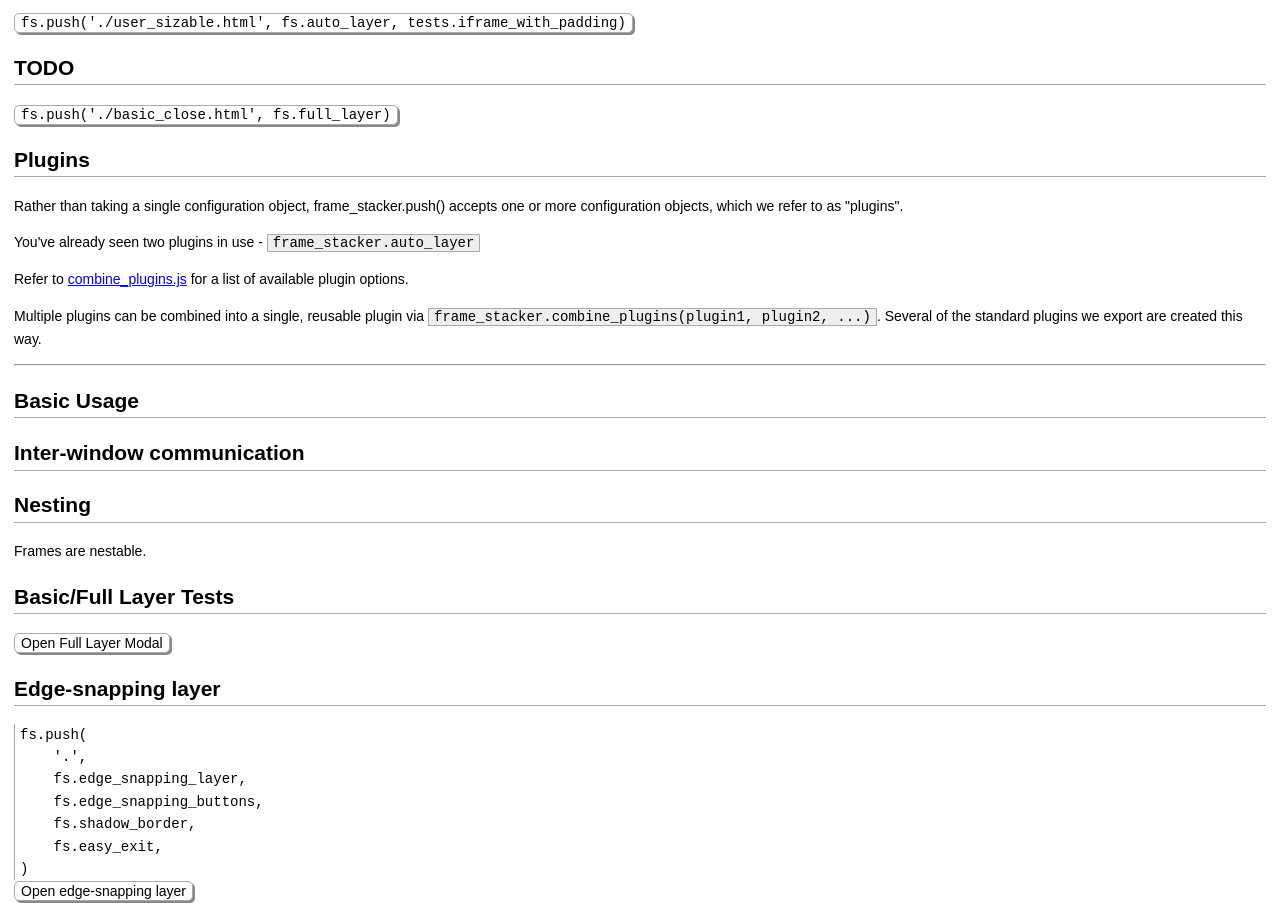
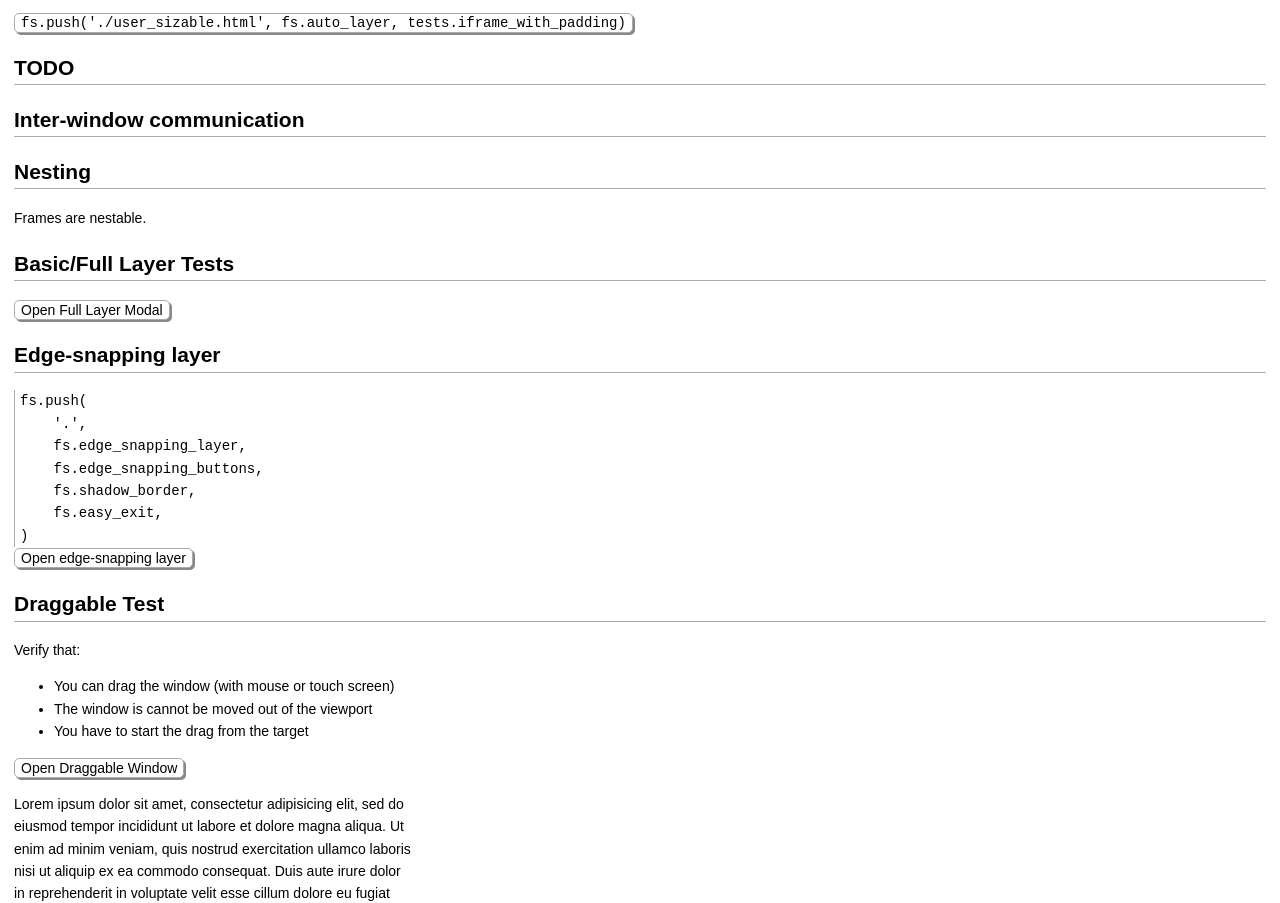
Before and after one commit to quadrant-newmedia/frame_stacker.js, a website built with Parcel: page demo/src/index.html in a window 1280 px wide. Shown: the part 1425-2328 px from the top of the page. Built offline with nearby package versions, Linux system fonts and the light colour scheme.

Commit message:
Minor changes

```diff
--- a/demo/src/index.html
+++ b/demo/src/index.html
@@ -122,29 +122,7 @@
 
     <h2>TODO</h2>
 
-
-    <p>
-        <button onclick="fs.push('./basic_close.html', fs.full_layer)" demo-button></button>
-        <br>
-    </p>
-
-    <h2>Plugins</h2>
-    <p>Rather than taking a single configuration object, frame_stacker.push() accepts one or more configuration objects, which we refer to as "plugins".
-
-    <p>You've already seen two plugins in use - <code>frame_stacker.auto_layer</code>
-
-    <p>Refer to <a href="/src/combine_plugins.js">combine_plugins.js</a> for a list of available plugin options.</p>
-
-    <p>Multiple plugins can be combined into a single, reusable plugin via <code>frame_stacker.combine_plugins(plugin1, plugin2, ...)</code>. Several of the standard plugins we export are created this way.
-
-
-
-<hr>
-    <h2>Basic Usage</h2>
-
-
     <h2 id="communication">Inter-window communication</h2>
-
     <h2>Nesting</h2>
 
 
```
